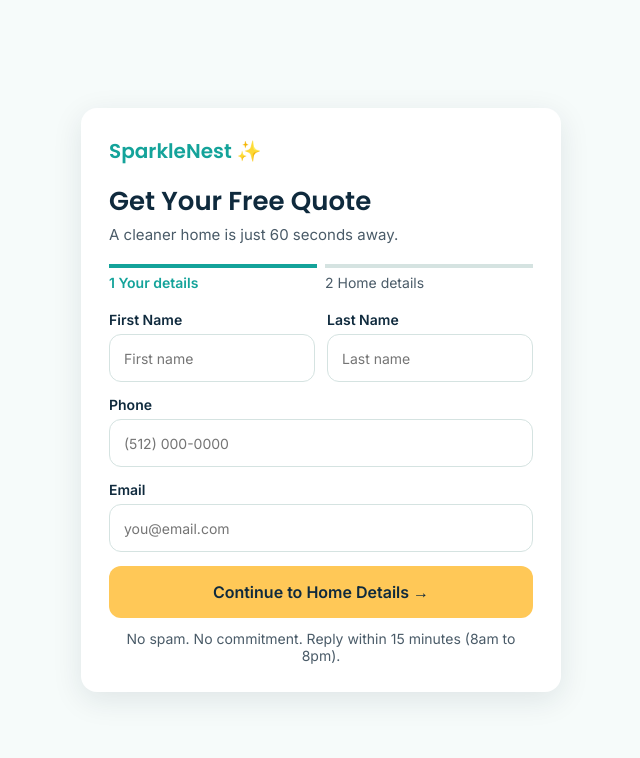
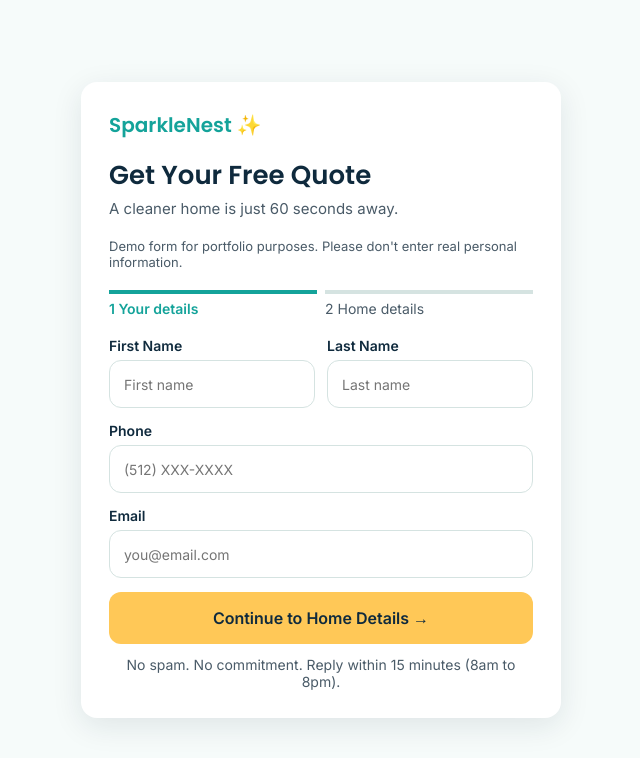
Before and after one commit to dorelei-ashley/sparklenest-quote-form, a Laravel app: page /quote in a window 1280 px wide. Shown: the top 758 px of the page, without its empty margins (319-959 px from the left). Run offline with Laravel 12, Linux system fonts and the light colour scheme.

Commit message:
Clarify ZIP placeholder and add demo note

```diff
--- a/resources/views/quote.blade.php
+++ b/resources/views/quote.blade.php
@@ -97,6 +97,7 @@
     <p class="logo">SparkleNest ✨</p>
     <h1>Get Your Free Quote</h1>
     <p class="sub">A cleaner home is just 60 seconds away.</p>
+    <p class="sub" style="font-size:13px;">Demo form for portfolio purposes. Please don't enter real personal information.</p>
 
     <div class="progress">
         <div id="p1" class="{{ $startStep2 ? '' : 'active' }}">1 Your details</div>
@@ -130,7 +131,7 @@
                 </label>
             </div>
             <label>Phone
-                <input type="tel" name="phone" placeholder="(512) 000-0000" value="{{ old('phone') }}" required>
+                <input type="tel" name="phone" placeholder="(512) XXX-XXXX" value="{{ old('phone') }}" required>
             </label>
             <label>Email
                 <input type="email" name="email" placeholder="you@email.com" value="{{ old('email') }}" required>
@@ -171,7 +172,7 @@
 
             <div class="row">
                 <label>ZIP Code
-                    <input type="text" name="zip_code" placeholder="78701" inputmode="numeric" maxlength="5" value="{{ old('zip_code') }}" required>
+                    <input type="text" name="zip_code" placeholder="e.g. 78701" inputmode="numeric" maxlength="5" value="{{ old('zip_code') }}" required>
                 </label>
                 <label>Preferred Date
                     <input type="date" name="preferred_date" min="{{ now()->toDateString() }}" value="{{ old('preferred_date') }}" required>
```
